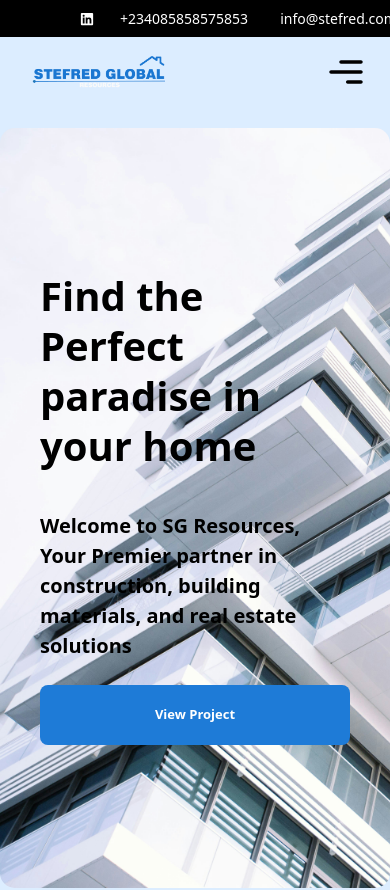
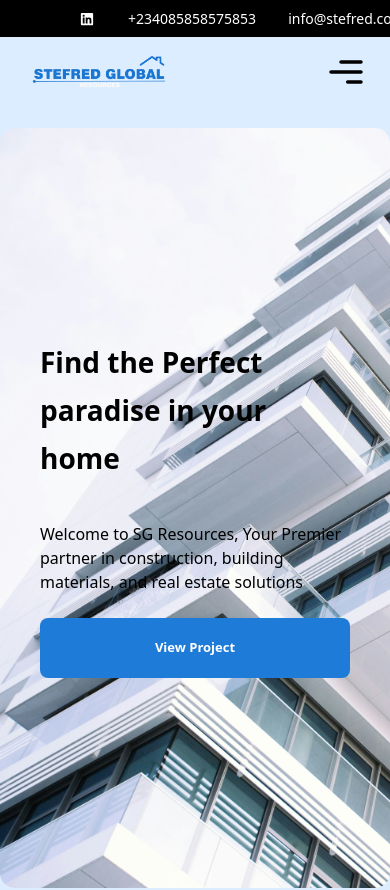
Before and after one commit to SamuelAdex/stefred-global, a React (Vite) app: page / in a window 390 px wide. Shown: the top 890 px of the page. Built offline with nearby package versions, Linux system fonts and the light colour scheme; some icons are missing.

Commit message:
new update

```diff
--- a/src/components/Header.jsx
+++ b/src/components/Header.jsx
@@ -32,7 +32,7 @@ const Header = () => {
 
   return (
     <section className={`${bgColor ? 'backdrop-blur-sm' : ''} fixed top-0 w-full z-10 `}>
-        <section className="flex justify-between px-7 bg-black p-2 text-white text-[14px]">
+        <section className="flex justify-between px-7 bg-black p-2 gap-2 text-white text-[14px]">
             <aside className="flex items-center gap-3">
                 <FaFacebook />
                 <FaInstagram />
--- a/src/components/Hero.jsx
+++ b/src/components/Hero.jsx
@@ -11,8 +11,8 @@ const Hero = () => {
     <>
         <section id='home' className='mt-[8rem] relative flex flex-col justify-center lg:w-[90%] w-full lg:px-0 md:rounded-[45px] rounded-[15px] px-6 m-auto m-[0px] h-[90vh] hero'>
             <section className='md:p-[50px] p-4 flex flex-col gap-6'>
-                <h1 className='md:text-[60px] text-[40px] md:w-[60%] md:leading-[70px] leading-[50px] w-full text-black font-bold'>Find the Perfect paradise in your home</h1>
-                <p className='mt-4 md:text-[30px] text-[20px] md:w-[75%] font-semibold text-black md:leading-[40px] w-full'>Welcome to SG Resources, Your Premier partner in construction, building materials, and real estate solutions</p>
+                <h1 className='md:text-[60px] text-[28px] md:w-[60%] md:leading-[70px] leading-[48px] w-full text-black font-bold'>Find the Perfect paradise in your home</h1>
+                <p className='mt-4 md:text-[30px] text-[16px] md:w-[75%] md:font-semibold text-black md:leading-[40px] w-full'>Welcome to SG Resources, Your Premier partner in construction, building materials, and real estate solutions</p>
                 <Button text={"View Project"} btnStyle={"bg-[#1E7BD7] text-white lg:w-[300px] w-full font-semibold rounded-[12px] p-5"} />
             </section>
         </section>
```
